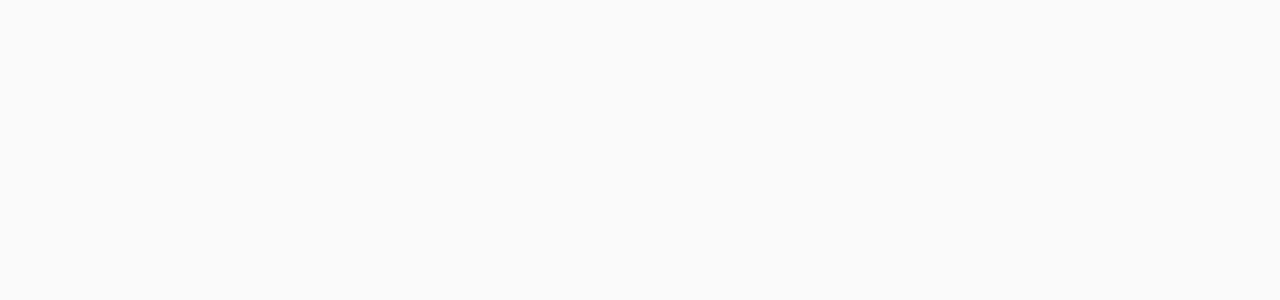
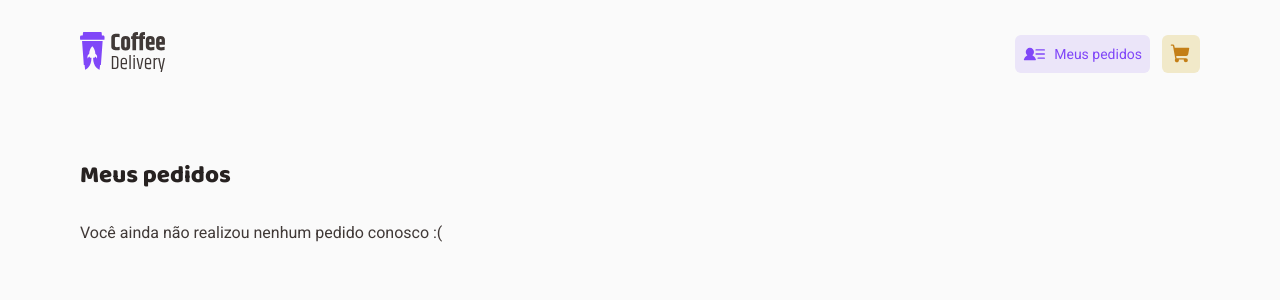
Before and after one commit to vbrodrigues/coffee-delivery, a React (Vite) app: page /orders in a window 1280 px wide. Before the commit this address had no page. Shown: the top 300 px of the page. Built offline with nearby package versions, Linux system fonts and the light colour scheme.

Commit message:
feat: OrdersContext e tela de Meus Pedidos

```diff
--- a/package.json
+++ b/package.json
@@ -15,6 +15,7 @@
     "react": "^18.2.0",
     "react-dom": "^18.2.0",
     "react-hook-form": "^7.33.1",
+    "react-modal": "^3.15.1",
     "react-router-dom": "^6.3.0",
     "styled-components": "^5.3.5",
     "zod": "^3.17.9"
--- a/src/Router.tsx
+++ b/src/Router.tsx
@@ -3,6 +3,7 @@ import { DefaultLayout } from "./layouts/DefaultLayout/DefaultLayout";
 import { Cart } from "./pages/Cart/Cart";
 import { Confirmation } from "./pages/Confirmation/Confirmation";
 import { Home } from "./pages/Home/Home";
+import { Orders } from "./pages/Orders/Orders";
 
 export function Router() {
   return (
@@ -11,6 +12,7 @@ export function Router() {
         <Route path="/" element={<Home />} />
         <Route path="/cart" element={<Cart />} />
         <Route path="/confirmation" element={<Confirmation />} />
+        <Route path="/orders" element={<Orders />} />
       </Route>
     </Routes>
   );
--- a/src/components/Header/Header.styles.ts
+++ b/src/components/Header/Header.styles.ts
@@ -5,6 +5,12 @@ export const HeaderContainer = styled.header`
   display: flex;
   align-items: center;
   justify-content: space-between;
+
+  .nav {
+    display: flex;
+    width: 100%;
+    text-decoration: none;
+  }
 `;
 
 export const HeaderNav = styled.div`
@@ -64,6 +70,18 @@ export const CartButton = styled.button<CartButtonProps>`
   .CartWithItemsBadge {
     margin-top: -1rem;
     margin-right: -2.5rem;
+    width: 1rem;
+    height: 1rem;
+    display: flex;
+    justify-content: center;
+    align-items: center;
+
+    border-radius: 50%;
+    background: ${(props) => props.theme["purple-500"]};
+
+    font-size: 0.75rem;
+    text-decoration: none;
+    color: ${(props) => props.theme["gray-100"]};
 
     ${(props) =>
       !props.displayBadge &&
--- a/src/components/Header/Header.tsx
+++ b/src/components/Header/Header.tsx
@@ -5,14 +5,7 @@ import {
   HeaderNav,
 } from "./Header.styles";
 import logo from "../../assets/Logo.svg";
-import {
-  Circle,
-  MapPin,
-  Person,
-  ShoppingCart,
-  UserCircle,
-  UserList,
-} from "phosphor-react";
+import { ShoppingCart, UserList } from "phosphor-react";
 import { NavLink } from "react-router-dom";
 import { useContext } from "react";
 import { CartContext } from "../../contexts/CartContext";
@@ -27,19 +20,16 @@ export function Header() {
       </NavLink>
 
       <HeaderNav>
-        <LocationIndicator>
-          <UserList size={22} weight="fill" color="#8047F8" />
-          <span>Meus pedidos</span>
-        </LocationIndicator>
+        <NavLink to="/orders" className="nav">
+          <LocationIndicator>
+            <UserList size={22} weight="fill" color="#8047F8" />
+            <span>Meus pedidos</span>
+          </LocationIndicator>
+        </NavLink>
 
-        <NavLink to="/cart">
+        <NavLink to="/cart" style={{ textDecoration: "none" }}>
           <CartButton displayBadge={cartProducts.length > 0}>
-            <Circle
-              className="CartWithItemsBadge"
-              size={14}
-              weight="fill"
-              color="#8047F8"
-            ></Circle>
+            <div className="CartWithItemsBadge">{cartProducts.length}</div>
             <ShoppingCart size={22} weight="fill" color="#C47F17" />
           </CartButton>
         </NavLink>
--- a/src/contexts/CartContext.tsx
+++ b/src/contexts/CartContext.tsx
@@ -17,7 +17,7 @@ interface PaymentMethod {
   name: string;
 }
 
-interface Address {
+export interface Address {
   cep: string;
   street: string;
   houseNumber: number;
--- /dev/null
+++ b/src/contexts/OrdersContext.tsx
@@ -0,0 +1,62 @@
+import { createContext, ReactNode, useEffect, useState } from "react";
+import { Address, CartProduct } from "./CartContext";
+
+interface Order {
+  id: number;
+  products: CartProduct[];
+  createdAt: Date;
+  itemsTotal: number;
+  shippingCost: number;
+  total: number;
+  address: Address;
+}
+
+interface OrdersContextType {
+  orders: Order[];
+  addOrder: (order: Order) => void;
+}
+
+export const OrdersContext = createContext<OrdersContextType>(
+  {} as OrdersContextType
+);
+
+interface OrdersContextProviderProps {
+  children: ReactNode;
+}
+
+export function OrdersContextProvider({
+  children,
+}: OrdersContextProviderProps) {
+  const [orders, setOrders] = useState<Order[]>([]);
+
+  useEffect(() => {
+    const ordersJSON = localStorage.getItem("@coffee-delivery:orders-1.0.0");
+
+    if (ordersJSON) {
+      const savedOrders = JSON.parse(ordersJSON);
+      setOrders(savedOrders);
+    }
+  }, []);
+
+  function addOrder(order: Order) {
+    setOrders((state) => {
+      const newOrders = [...state, order];
+      localStorage.setItem(
+        "@coffee-delivery:orders-1.0.0",
+        JSON.stringify(newOrders)
+      );
+      return newOrders;
+    });
+  }
+
+  return (
+    <OrdersContext.Provider
+      value={{
+        orders,
+        addOrder,
+      }}
+    >
+      {children}
+    </OrdersContext.Provider>
+  );
+}
--- a/src/pages/Cart/Cart.tsx
+++ b/src/pages/Cart/Cart.tsx
@@ -1,6 +1,5 @@
 import {
   Bank,
-  Check,
   CheckCircle,
   CreditCard,
   CurrencyDollar,
@@ -39,6 +38,7 @@ import { CartContext } from "../../contexts/CartContext";
 import { formatter, PRODUCT_IMAGES } from "../Home/Product/Product";
 import { FormProvider, useForm } from "react-hook-form";
 import { NavLink } from "react-router-dom";
+import { OrdersContext } from "../../contexts/OrdersContext";
 
 const checkoutFormValidationSchema = zod.object({
   cep: zod.string(),
@@ -70,7 +70,7 @@ export function Cart() {
     },
   });
 
-  const { handleSubmit, watch, reset, register, formState } = checkoutForm;
+  const { handleSubmit, watch, register } = checkoutForm;
 
   const {
     cartProducts,
@@ -83,7 +83,10 @@ export function Cart() {
     paymentMethod,
     confirmPaymentMethod,
     emptyCart,
+    address,
   } = useContext(CartContext);
+
+  const { addOrder } = useContext(OrdersContext);
 
   function handleSelectPaymentMethod(paymentMethod: string) {
     confirmPaymentMethod(paymentMethod);
@@ -123,7 +126,19 @@ export function Cart() {
     // reset();
     setAddressIsConfirmed(true);
   }
-  console.log(formState.errors);
+
+  function handleConfirmOrder() {
+    emptyCart();
+    addOrder({
+      createdAt: new Date(),
+      id: 1,
+      itemsTotal,
+      shippingCost,
+      total: itemsTotal + shippingCost,
+      products: cartProducts,
+      address,
+    });
+  }
 
   return (
     <CartContainer>
@@ -252,6 +267,7 @@ export function Cart() {
         <h2>Cafés selecionados</h2>
         <CheckoutInfoContainer>
           <CheckoutItemsContainer>
+            {cartProducts.length === 0 && <h4>Seu carrinho está vazio.</h4>}
             {cartProducts.map((cartProduct) => {
               return (
                 <CheckoutItem key={cartProduct.product.id}>
@@ -313,7 +329,7 @@ export function Cart() {
             <CheckoutConfirmButton
               type="submit"
               disabled={cartProducts.length === 0}
-              onClick={emptyCart}
+              onClick={handleConfirmOrder}
             >
               CONFIRMAR PEDIDO
             </CheckoutConfirmButton>
--- /dev/null
+++ b/src/pages/Orders/Orders.styles.ts
@@ -0,0 +1,55 @@
+import styled from "styled-components";
+
+export const OrdersContainer = styled.div`
+  display: flex;
+  flex-direction: column;
+  margin-top: 5rem;
+  width: 70rem;
+`;
+
+export const OrderListContainer = styled.ul`
+  display: flex;
+  flex-direction: column;
+  gap: 1.75rem;
+  list-style-type: none;
+  margin-top: 1.75rem;
+`;
+
+export const Order = styled.li`
+  display: flex;
+  justify-content: space-between;
+  align-items: center;
+  padding: 1.25rem 2.5rem;
+
+  background: ${(props) => props.theme["gray-200"]};
+  border-radius: 6px;
+`;
+
+export const OrderInfo = styled.div`
+  display: flex;
+  align-items: center;
+  gap: 1.5rem;
+`;
+
+export const OrderText = styled.div`
+  display: flex;
+  flex-direction: column;
+
+  p,
+  h4 {
+    line-height: 130%;
+  }
+
+  p {
+    font-weight: bold;
+    font-size: 0.875rem;
+  }
+`;
+
+export const OrderDetailsCall = styled.span`
+  display: flex;
+  align-items: center;
+  gap: 1.125rem;
+
+  cursor: pointer;
+`;
--- /dev/null
+++ b/src/pages/Orders/Orders.tsx
@@ -0,0 +1,56 @@
+import { format } from "date-fns";
+import ptBR from "date-fns/locale/pt-BR";
+import { Package, Plus } from "phosphor-react";
+import { useContext } from "react";
+import { OrdersContext } from "../../contexts/OrdersContext";
+import { formatter } from "../Home/Product/Product";
+import {
+  Order,
+  OrderDetailsCall,
+  OrderInfo,
+  OrderListContainer,
+  OrdersContainer,
+  OrderText,
+} from "./Orders.styles";
+
+export function Orders() {
+  const { orders } = useContext(OrdersContext);
+  console.log(orders);
+
+  return (
+    <OrdersContainer>
+      <h2>Meus pedidos</h2>
+
+      <OrderListContainer>
+        {orders.length === 0 && (
+          <h4>Você ainda não realizou nenhum pedido conosco :(</h4>
+        )}
+        {orders.map((order) => {
+          return (
+            <Order key={order.id}>
+              <OrderInfo>
+                <Package size={32} weight="fill"></Package>
+                <OrderText>
+                  <h4>
+                    {format(
+                      new Date(order.createdAt),
+                      "d 'de' LLLL 'às' HH:mm",
+                      {
+                        locale: ptBR,
+                      }
+                    )}
+                  </h4>
+                  <p>Total: {formatter.format(order.total)}</p>
+                </OrderText>
+              </OrderInfo>
+              <OrderDetailsCall>
+                <a>Ver detalhes</a>
+                <Plus size={26}></Plus>
+              </OrderDetailsCall>
+            </Order>
+          );
+        })}
+      </OrderListContainer>
+    </OrdersContainer>
+  );
+}
```
Also changed, not shown: src/App.tsx (+6 -3 lines), 1 other file (tests, documents, lock files or other folders).
